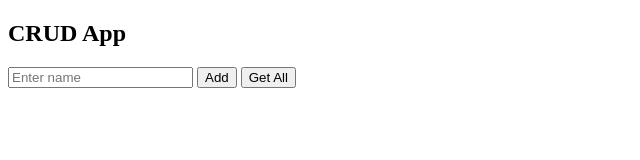
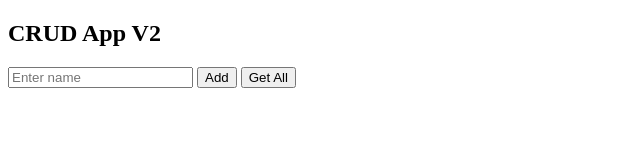
Before and after one commit to psaad2400/devops-assignment, a plain HTML site: page frontend/index.html in a window 1280 px wide. Shown: the full height of the page, 0-640 px from the left. Drawn offline with Linux system fonts and the light colour scheme.

Commit message:
CRUD APP V2 deployment

```diff
--- a/frontend/index.html
+++ b/frontend/index.html
@@ -1,7 +1,7 @@
 <!DOCTYPE html>
 <html>
 <body>
-  <h2>CRUD App</h2>
+  <h2>CRUD App V2</h2>
 
   <input id="name" placeholder="Enter name">
   <button onclick="addItem()">Add</button>
```
